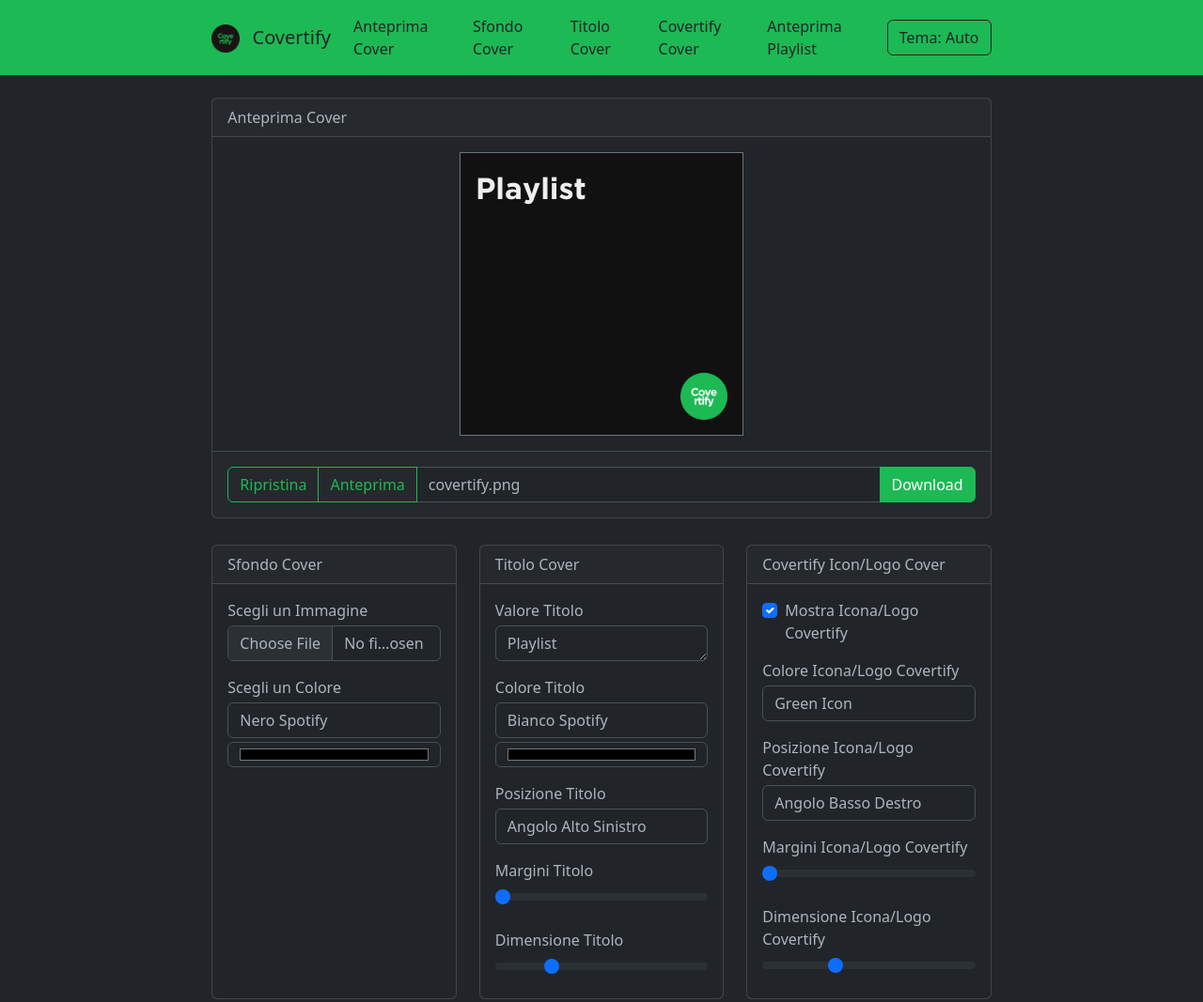
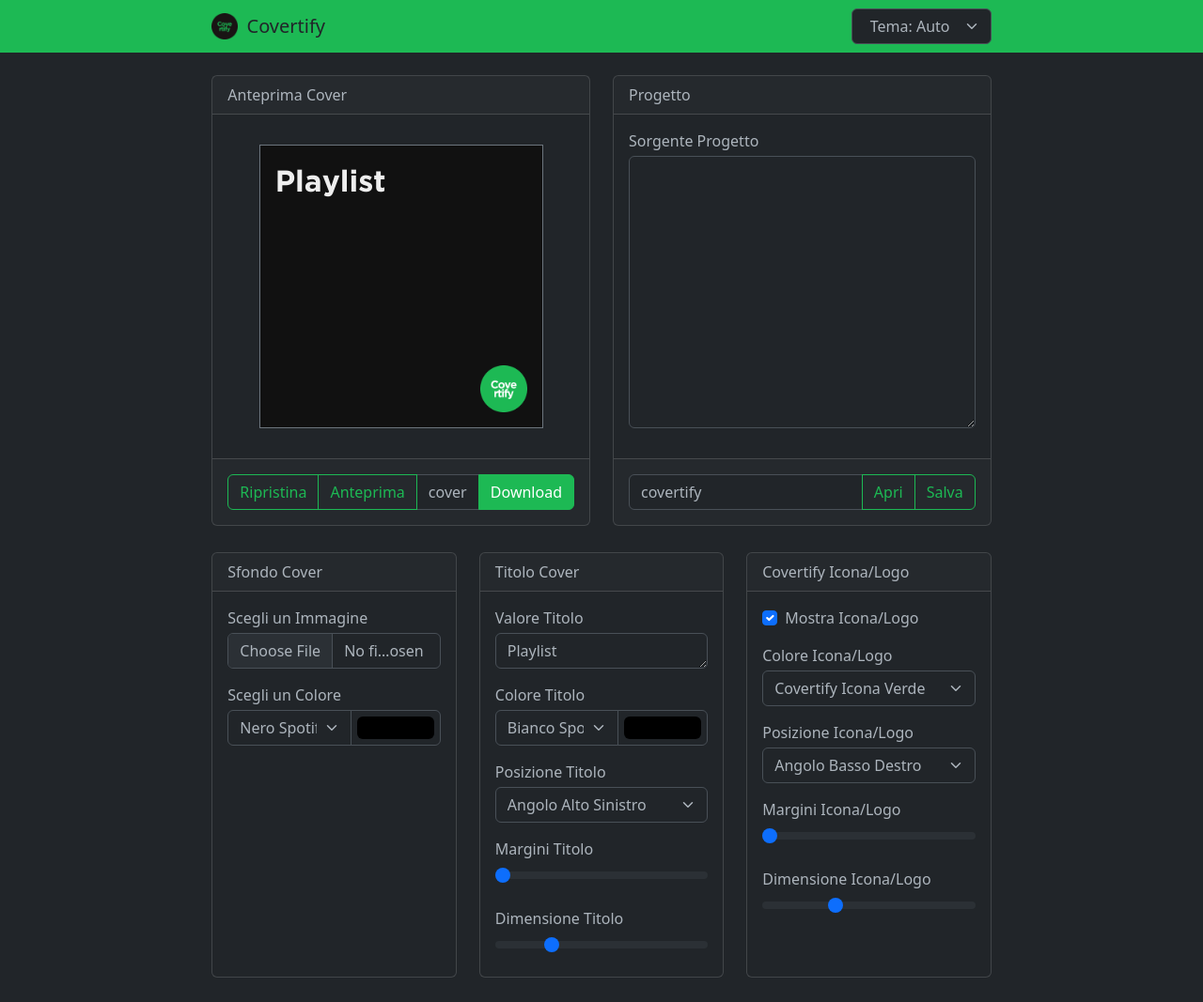
Before and after one commit to reallukee/covertify, a plain HTML site: page index.html in a window 1280 px wide. Shown: the top 1067 px of the page at 94% size. Drawn offline with nearby package versions, Linux system fonts and the light colour scheme.

Commit message:
Update files

```diff
--- a/index.html
+++ b/index.html
@@ -18,47 +18,24 @@
             <nav class="navbar navbar-expand-lg" style="background: var(--spotify-green);">
                 <div class="container-fluid col-8">
                     <a class="navbar-brand text-dark" href="index.html#">
-                        <img src="./assets/images/favicon.png" alt="Logo" width="30" height="30" class="align-text-top me-2" />
+                        <img src="./assets/images/favicon.png" alt="Logo" width="28" height="28" class="align-text-top me-1" />
 
                         Covertify
                     </a>
 
                     <div class="collapse navbar-collapse">
+                        <!--
                         <ul class="navbar-nav">
                             <li class="nav-item">
-                                <a class="nav-link text-dark" href="#cover-preview">
-                                    Anteprima Cover
-                                </a>
-                            </li>
-
-                            <li class="nav-item">
-                                <a class="nav-link text-dark" href="#cover-background">
-                                    Sfondo Cover
-                                </a>
-                            </li>
-
-                            <li class="nav-item">
-                                <a class="nav-link text-dark" href="#cover-title">
-                                    Titolo Cover
-                                </a>
-                            </li>
-
-                            <li class="nav-item">
-                                <a class="nav-link text-dark" href="#cover-covertify">
-                                    Covertify Cover
-                                </a>
-                            </li>
-
-                            <li class="nav-item">
-                                <a class="nav-link text-dark" href="#playlist-preview">
-                                    Anteprima Playlist
+                                <a class="nav-link text-dark" href="">
                                 </a>
                             </li>
                         </ul>
+                        -->
                     </div>
 
-                    <form class="d-flex" role="search">
-                        <select id="theme" class="form-control text-dark text-center border-dark bg-transparent" onchange="setTheme()">
+                    <form class="d-flex">
+                        <select id="theme" class="form-select text-center" onchange="setTheme()">
                             <option value="auto" selected>Tema: Auto</option>
                             <option value="light">Tema: Chiaro</option>
                             <option value="dark">Tema: Scuro</option>
@@ -68,8 +45,8 @@
             </nav>
 
             <div class="container col-8 my-4">
-                <div class="row row-cols-1 row-cols-md-1 g-4 mb-1">
-                    <div class="col">
+                <div class="row row-cols-1 row-cols-md-2 g-4 mb-1">
+                    <div class="col d-flex">
                         <div class="card">
                             <a id="cover-preview"></a>
 
@@ -78,7 +55,7 @@
                             </div>
 
                             <div class="card-body">
-                                <div id="coverBorder" class="border-secondary">
+                                <div id="coverBorder" class="border-secondary my-3">
                                     <div id="cover">
                                         <img id="coverBackground" src="./assets/images/cover.png" alt="Cover" />
 
@@ -101,10 +78,44 @@
                                         Anteprima
                                     </button>
 
-                                    <input id="coverName" class="form-control" type="text" value="covertify.png" />
+                                    <input id="coverName" class="form-control" type="text" value="covertify" />
 
                                     <button class="btn btn-success" onclick="downloadCover()">
                                         Download
+                                    </button>
+                                </div>
+                            </div>
+                        </div>
+                    </div>
+
+                    <div class="col d-flex">
+                        <a id="cover-project"></a>
+
+                        <div class="card">
+                            <div class="card-header">
+                                Progetto
+                            </div>
+
+                            <div class="card-body">
+                                <div class="mb-3">
+                                    <label for="coverProjectSource" class="mb-1">
+                                        Sorgente Progetto
+                                    </label>
+
+                                    <textarea id="coverProjectSource" class="form-control" style="min-height: 290px;"></textarea>
+                                </div>
+                            </div>
+
+                            <div class="card-footer">
+                                <div class="input-group my-2">
+                                    <input id="" class="form-control" value="covertify" type="text" />
+
+                                    <button class="btn btn-outline-success" onclick="">
+                                        Apri
+                                    </button>
+
+                                    <button class="btn btn-outline-success" onclick="">
+                                        Salva
                                     </button>
                                 </div>
                             </div>
@@ -135,13 +146,15 @@
                                         Scegli un Colore
                                     </label>
 
-                                    <select id="coverBackgroundColor" class="form-control mb-1" onchange="coverBackgroundColor()">
+                                    <div class="input-group">
+                                        <select id="coverBackgroundColor" class="form-select" onchange="coverBackgroundColor()">
                                             <option value="--spotify-green">Verde Spotify</option>
                                             <option value="--spotify-white">Bianco Spotify</option>
                                             <option value="--spotify-black" selected>Nero Spotify</option>
                                         </select>
 
-                                    <input id="coverBackgroundCustomColor" class="form-control" type="color" onchange="coverBackgroundCustomColor()" />
+                                        <input id="coverBackgroundCustomColor" class="form-control form-control-color" type="color" onchange="coverBackgroundCustomColor()" />
+                                    </div>
                                 </div>
                             </div>
                         </div>
@@ -169,13 +182,15 @@
                                         Colore Titolo
                                     </label>
 
-                                    <select id="coverTitleColor" class="form-control mb-1" onchange="coverTitleColor()">
+                                    <div class="input-group">
+                                        <select id="coverTitleColor" class="form-select" onchange="coverTitleColor()">
                                             <option value="--spotify-green">Verde Spotify</option>
                                             <option value="--spotify-white" selected>Bianco Spotify</option>
                                             <option value="--spotify-black">Nero Spotify</option>
                                         </select>
 
-                                    <input id="coverTitleCustomColor" class="form-control" type="color" onchange="coverTitleCustomColor()" />
+                                        <input id="coverTitleCustomColor" class="form-control form-control-color" type="color" onchange="coverTitleCustomColor()" />
+                                    </div>
                                 </div>
 
                                 <div class="mb-3">
@@ -183,7 +198,7 @@
                                         Posizione Titolo
                                     </label>
 
-                                    <select id="coverTitlePosition" class="form-control" onchange="coverTitlePosition()">
+                                    <select id="coverTitlePosition" class="form-select" onchange="coverTitlePosition()">
                                         <option value="1" selected>Angolo Alto Sinistro</option>
                                         <option value="2">Angolo Alto Destro</option>
                                         <option value="3">Centro</option>
@@ -216,7 +231,7 @@
 
                         <div class="card">
                             <div class="card-header">
-                                Covertify Icon/Logo Cover
+                                Covertify Icona/Logo
                             </div>
 
                             <div class="card-body d-flex flex-column">
@@ -224,36 +239,34 @@
                                     <input id="coverCovertifyShow" class="form-check-input" type="checkbox" checked="true" onchange="coverCovertifyShow()" />
 
                                     <label class="form-check-label" for="flexCheckDefault">
-                                        Mostra Icona/Logo Covertify
+                                        Mostra Icona/Logo
                                     </label>
                                 </div>
 
                                 <div class="mb-3">
                                     <label for="coverCovertifyColor" class="mb-1">
-                                        Colore Icona/Logo Covertify
+                                        Colore Icona/Logo
                                     </label>
 
-                                    <select id="coverCovertifyColor" class="form-control" onchange="coverCovertifyColor()">
-                                        <!--
-                                        <option value="./assets/images/Spotify_Icon_RGB_Green.png">Green Icon</option>
-                                        <option value="./assets/images/Spotify_Icon_RGB_White.png">White Icon</option>
-                                        <option value="./assets/images/Spotify_Icon_RGB_Black.png">Black Icon</option>
-                                        <option value="./assets/images/Spotify_Logo_RGB_Green.png">Green Logo</option>
-                                        <option value="./assets/images/Spotify_Logo_RGB_White.png">White Logo</option>
-                                        <option value="./assets/images/Spotify_Logo_RGB_Black.png">Black Logo</option>
-                                        -->
-                                        <option value="./assets/images/Covertify_Green.png">Green Icon</option>
-                                        <option value="./assets/images/Covertify_White.png">White Icon</option>
-                                        <option value="./assets/images/Covertify_Black.png">Black Icon</option>
+                                    <select id="coverCovertifyColor" class="form-select" onchange="coverCovertifyColor()">
+                                        <option value="./assets/images/Spotify_Icon_RGB_Green.png">Spotify Icona Verde</option>
+                                        <option value="./assets/images/Spotify_Icon_RGB_White.png">Spotify Icona Bianca</option>
+                                        <option value="./assets/images/Spotify_Icon_RGB_Black.png">Spotify Icona Nera</option>
+                                        <option value="./assets/images/Spotify_Logo_RGB_Green.png">Spotify Logo Verde</option>
+                                        <option value="./assets/images/Spotify_Logo_RGB_White.png">Spotify Logo Bianco</option>
+                                        <option value="./assets/images/Spotify_Logo_RGB_Black.png">Spotify Logo Nero</option>
+                                        <option value="./assets/images/Covertify_Green.png" selected>Covertify Icona Verde</option>
+                                        <option value="./assets/images/Covertify_White.png">Covertify Icona Bianca</option>
+                                        <option value="./assets/images/Covertify_Black.png">Covertify Icona Nera</option>
                                     </select>
                                 </div>
 
                                 <div class="mb-3">
                                     <label for="coverCovertifyPosition" class="mb-1">
-                                        Posizione Icona/Logo Covertify
+                                        Posizione Icona/Logo
                                     </label>
 
-                                    <select id="coverCovertifyPosition" class="form-control" onchange="coverCovertifyPosition()">
+                                    <select id="coverCovertifyPosition" class="form-select" onchange="coverCovertifyPosition()">
                                         <option value="1">Angolo Alto Sinistro</option>
                                         <option value="2">Angolo Alto Destro</option>
                                         <option value="3">Centro</option>
@@ -264,7 +277,7 @@
 
                                 <div class="mb-3">
                                     <label for="coverCovertifyMargin" class="mb-1">
-                                        Margini Icona/Logo Covertify
+                                        Margini Icona/Logo
                                     </label>
 
                                     <input id="coverCovertifyMargin" class="form-range" type="range" value="1" min="1" max="5" onchange="coverCovertifyMargin()" />
@@ -272,7 +285,7 @@
 
                                 <div>
                                     <label for="coverCovertifySize" class="mb-1">
-                                        Dimensione Icona/Logo Covertify
+                                        Dimensione Icona/Logo
                                     </label>
 
                                     <input id="coverCovertifySize" class="form-range" type="range" value="50" min="25" max="100" onchange="coverCovertifySize()" />
@@ -296,13 +309,58 @@
                                     <div id="playlist">
                                         <img id="playlistCover" src="./assets/images/cover.png" alt="Cover" />
 
-                                        <p id="playlistType">Playlist Pubblica</p>
+                                        <p id="playlistType">
+                                            Playlist Pubblica
+                                        </p>
 
-                                        <h1 id="playlistTitle">Playlist</h1>
+                                        <h1 id="playlistTitle">
+                                            Playlist
+                                        </h1>
 
-                                        <p id="playlistDescription">Una Semplice Playlist</p>
+                                        <p id="playlistDescription" style="color: #AAA !important;">
+                                            Una Semplice Playlist
+                                        </p>
 
-                                        <p id="playlistAuthor">Covertify</p>
+                                        <img id="playlistPhoto" src="./assets/images/Covertify_Green.png" alt="Photo" />
+
+                                        <p id="playlistAuthor">
+                                            Covertify • 104 Brani, <span style="color: #AAA !important;">5 Ore, 18 Min</span>
+                                        </p>
+                                    </div>
+                                </div>
+                            </div>
+                        </div>
+                    </div>
+
+                    <div class="col d-flex">
+                        <a id="playlist-customize"></a>
+
+                        <div class="card">
+                            <div class="card-header">
+                                Personalizza Anteprima Playlist
+                            </div>
+
+                            <div class="card-body">
+                                <div>
+                                    <label for="" class="mb-1">
+                                        Sfondo
+                                    </label>
+
+                                    <div class="input-group">
+                                        <select id="playlistBackground" class="form-select" onchange="playlistBackground()">
+                                            <option value="linear-gradient(0deg, rgba(0, 0, 0, 1) 0%, rgba(255, 180, 45, 1) 100%)">Giallo</option>
+                                            <option value="linear-gradient(0deg, rgba(0, 0, 0, 1) 0%, rgba(255, 170, 0, 1) 100%)">Arancione</option>
+                                            <option value="linear-gradient(0deg, rgba(0, 0, 0, 1) 0%, rgba(255, 40, 0, 1) 100%)">Rosso</option>
+                                            <option value="linear-gradient(0deg, rgba(0, 0, 0, 1) 0%, rgba(230, 140, 200, 1) 100%)">Rosa</option>
+                                            <option value="linear-gradient(0deg, rgba(0, 0, 0, 1) 0%, rgba(195, 40, 230, 1) 100%)">Viola</option>
+                                            <option value="linear-gradient(0deg, rgba(0, 0, 0, 1) 0%, rgba(40, 60, 230, 1) 100%)">Blu</option>
+                                            <option value="linear-gradient(0deg, rgba(0, 0, 0, 1) 0%, rgba(40, 155, 230, 1) 100%)">Azzurro</option>
+                                            <option value="linear-gradient(0deg, rgba(0, 0, 0, 1) 0%, rgba(40, 230, 90, 1) 100%)" selected>Verde</option>
+                                            <option value="linear-gradient(0deg, rgba(0, 0, 0, 1) 0%, rgba(254, 255, 254, 1) 100%)">Bianco</option>
+                                            <option value="linear-gradient(0deg, rgba(0, 0, 0, 1) 0%, rgba(90, 90, 90, 1) 100%)">Grigio</option>
+                                        </select>
+
+                                        <input id="playlistCustomBackground" class="form-control form-control-color" type="color" onchange="playlistCustomBackground()" />
                                     </div>
                                 </div>
                             </div>
@@ -313,14 +371,10 @@
         </div>
 
         <div class="border-top">
-            <footer class="container col-8 d-flex flex-wrap justify-content-between align-items-center p-3 ">
+            <footer class="container col-8 d-flex flex-wrap justify-content-between align-items-center py-3 ">
                 <div class="d-flex align-items-center">
-                    <a href="index.html#" class="me-2">
-                        <img src="./assets/images/favicon.png" width="24px" height="24px" />
-                    </a>
-
                     <small>
-                        Covertify 1.0 Creato da
+                        Covertify 1.1 Creato da
 
                         <a class="text-success" href="https://github.com/reallukee/" target="_blank">
                             Luca Pollicino
@@ -332,6 +386,12 @@
                     <li class="ms-3">
                         <a class="text-success" href="https://github.com/reallukee/covertify" target="_blank">
                             GitHub
+                        </a>
+                    </li>
+
+                    <li class="ms-3">
+                        <a class="text-success" href="index.html#">
+                            Torna Su
                         </a>
                     </li>
                 </ul>
```
Lines whose indentation alone changed are shown as unchanged.
